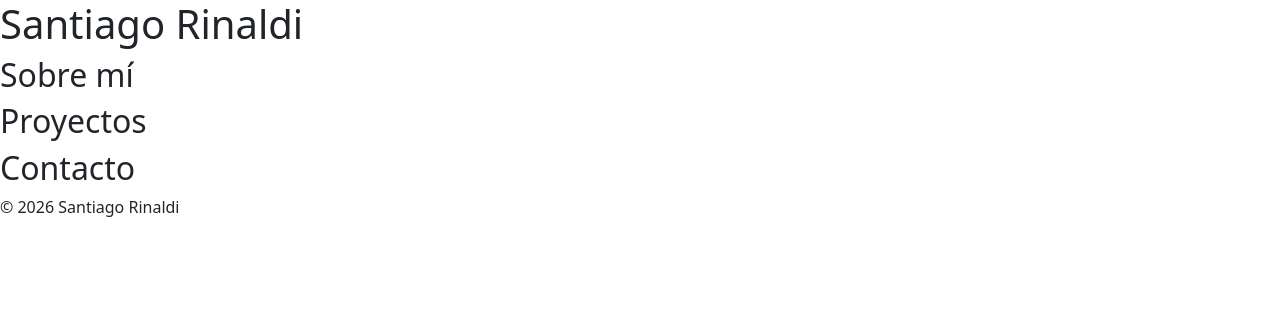
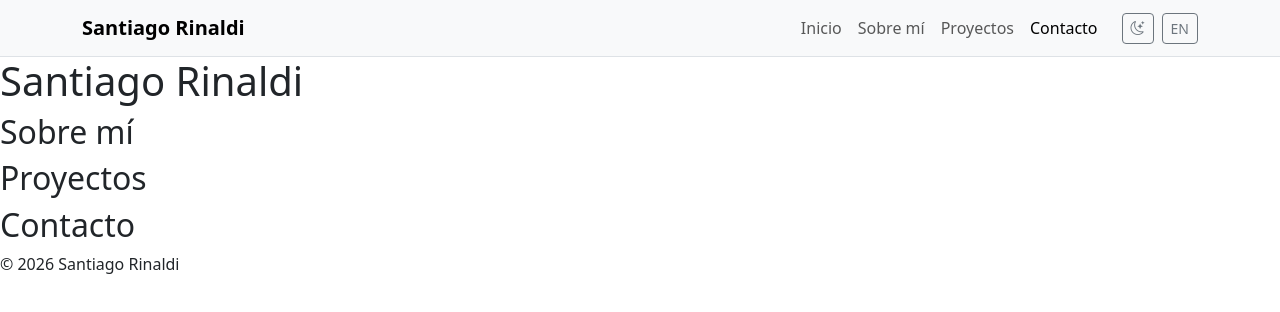
Before and after one commit to MrRinaldi/MrRinaldi.github.io, a plain HTML site: page index.html in a window 1280 px wide. Drawn offline with nearby package versions, Linux system fonts and the light colour scheme.

Commit message:
feat: navbar responsive con botones de tema e idioma

```diff
--- a/index.html
+++ b/index.html
@@ -37,14 +37,76 @@
      Va en el <head> y sin "defer" para que se ejecute ANTES de que
      se dibuje la página: así se evita el destello blanco al recargar. -->
     <script src="js/theme.js"></script>
+
+
+
 </head>
 
 <body>
 
-    <!-- ===== ENCABEZADO =====
-         Acá va la barra de navegación (navbar) con los botones
-         de modo oscuro e idioma. La armamos en el próximo paso -->
+    <!-- ===== ENCABEZADO ===== -->
+     <!-- data-bs-spy="scroll": activa scrollspy de Bootstrap.
+     data-bs-target: qué navbar tiene que marcar (su id).
+     Al pasar por cada sección, su enlace recibe la clase "active". -->
+    <body data-bs-spy="scroll" data-bs-target="#navbar-principal">
+
     <header>
+        <!-- navbar: componente de barra de navegación de Bootstrap.
+            navbar-expand-lg: en pantallas grandes (≥992px) muestra el menú completo;
+            sticky-top: la barra queda pegada arriba al hacer scroll, sin tapar contenido.
+            en pantallas chicas lo esconde detrás del botón de hamburguesa.
+            border-bottom: línea fina debajo para separarla del contenido.
+            bg-body-tertiary: fondo gris suave que cambia solo en modo oscuro.-->
+        <nav id="navbar-principal" class="navbar navbar-expand-lg sticky-top bg-body-tertiary border-bottom">
+        <!-- container: centra el contenido y le da márgenes laterales -->
+        <div class="container">
+
+        <!-- navbar-brand: tu nombre o logo; lleva al inicio de la página -->
+        <a class="navbar-brand fw-semibold" href="#inicio">Santiago Rinaldi</a>
+
+        <!-- Botón de hamburguesa: solo se ve en celular.
+             data-bs-toggle="collapse": le dice a Bootstrap que abra/cierre un panel.
+            data-bs-target: cuál panel (el id de la Parte 2).
+            aria-*: describen el botón para lectores de pantalla. -->
+            <button class="navbar-toggler" type="button" data-bs-toggle="collapse"
+            data-bs-target="#menu" aria-controls="menu" aria-expanded="false"
+            aria-label="Abrir menú">
+            <span class="navbar-toggler-icon"></span>
+            </button>
+            <!-- collapse navbar-collapse: el panel que se esconde en celular.
+         Su id "menu" es el que apunta el botón de hamburguesa. -->
+        <div class="collapse navbar-collapse" id="menu">
+        <!-- navbar-nav: lista de enlaces. ms-auto: los empuja a la derecha.
+           align-items-lg-center: los centra verticalmente en escritorio. -->
+        <ul class="navbar-nav ms-auto align-items-lg-center">
+        <!-- data-i18n: la "clave" que usará el botón de idioma (Fase 6)
+             para reemplazar este texto. Ponerla ahora evita volver después. -->
+        <li class="nav-item"><a class="nav-link" href="#inicio" data-i18n="nav.inicio">Inicio</a></li>
+        <li class="nav-item"><a class="nav-link" href="#sobre-mi" data-i18n="nav.sobreMi">Sobre mí</a></li>
+        <li class="nav-item"><a class="nav-link" href="#proyectos" data-i18n="nav.proyectos">Proyectos</a></li>
+        <li class="nav-item"><a class="nav-link" href="#contacto" data-i18n="nav.contacto">Contacto</a></li>
+
+                <!-- d-flex gap-2: pone los dos botones en fila con espacio entre ellos.
+             ms-lg-3: margen a la izquierda solo en escritorio. -->
+        <li class="nav-item d-flex gap-2 ms-lg-3 mt-2 mt-lg-0">
+          <!-- Botón de tema. type="button": evita que actúe como "enviar formulario".
+               id: lo usaremos en theme.js para detectar el clic.
+               aria-label: como solo tiene un ícono, esto le dice al lector
+               de pantalla qué hace. -->
+          <button id="btn-tema" type="button" class="btn btn-outline-secondary btn-sm"
+                  aria-label="Cambiar a modo oscuro">
+            <!-- bi bi-moon-stars: ícono de Bootstrap Icons.
+                 aria-hidden: el ícono es decorativo, el lector lo ignora. -->
+            <i class="bi bi-moon-stars" aria-hidden="true"></i>
+          </button>
+          <!-- Botón de idioma: muestra el idioma AL QUE vas a cambiar -->
+          <button id="btn-idioma" type="button" class="btn btn-outline-secondary btn-sm"
+                  aria-label="Cambiar idioma a inglés">EN</button>
+        </li>
+        </ul>
+        </div>  <!-- cierra #menu -->
+        </div>    <!-- cierra .container -->
+        </nav>
     </header>
 
     <!-- ===== CONTENIDO PRINCIPAL =====
```
